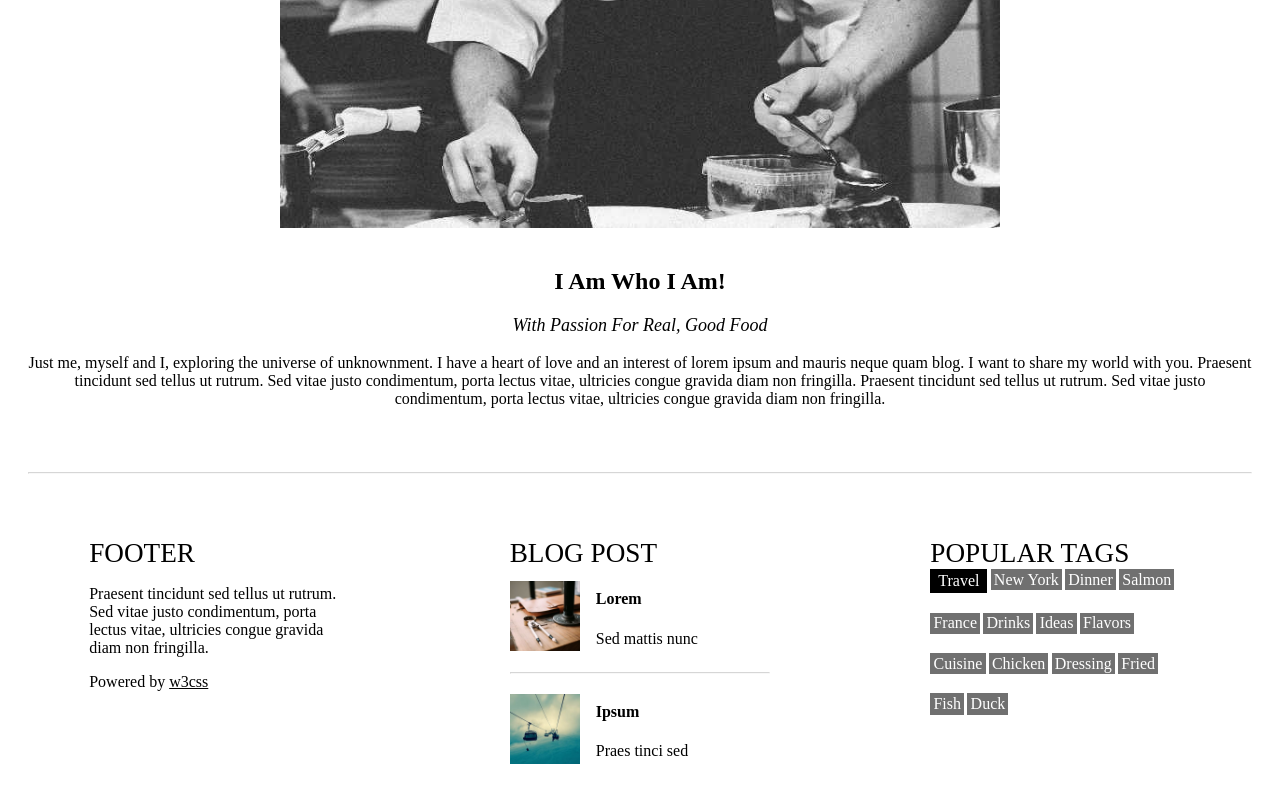
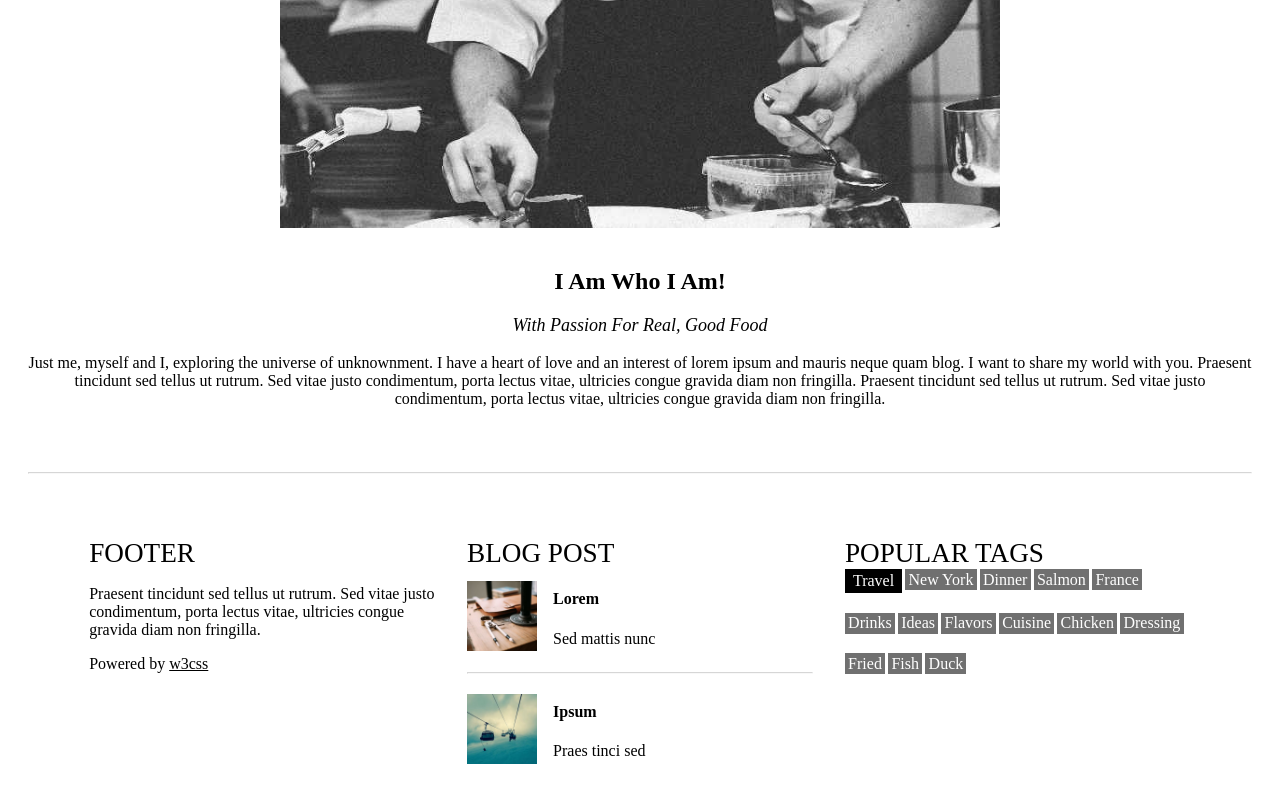
Before and after one commit to RashJrEdmund/My-food, a plain HTML site: page index.html in a window 1280 px wide. Shown: the part 1914-2714 px from the top of the page. Drawn offline with Linux system fonts and the light colour scheme.

Commit message:
made the footer more responsive

```diff
--- a/assets/styles/style.css
+++ b/assets/styles/style.css
@@ -120,8 +120,8 @@ body {
 
 footer {
   display: grid;
-  grid-template-columns: repeat(auto-fit, minmax(10rem, 1fr));
-  column-gap: 10rem;
+  grid-template-columns: 1fr 1fr 1fr;
+  column-gap: 2rem;
   width: 90%;
   margin: auto;
 }
@@ -190,4 +190,8 @@ footer {
     display: grid;
     grid-template-columns: 1fr;
   }
+
+  footer {
+    grid-template-columns: 1fr;
+  }
 }
```
